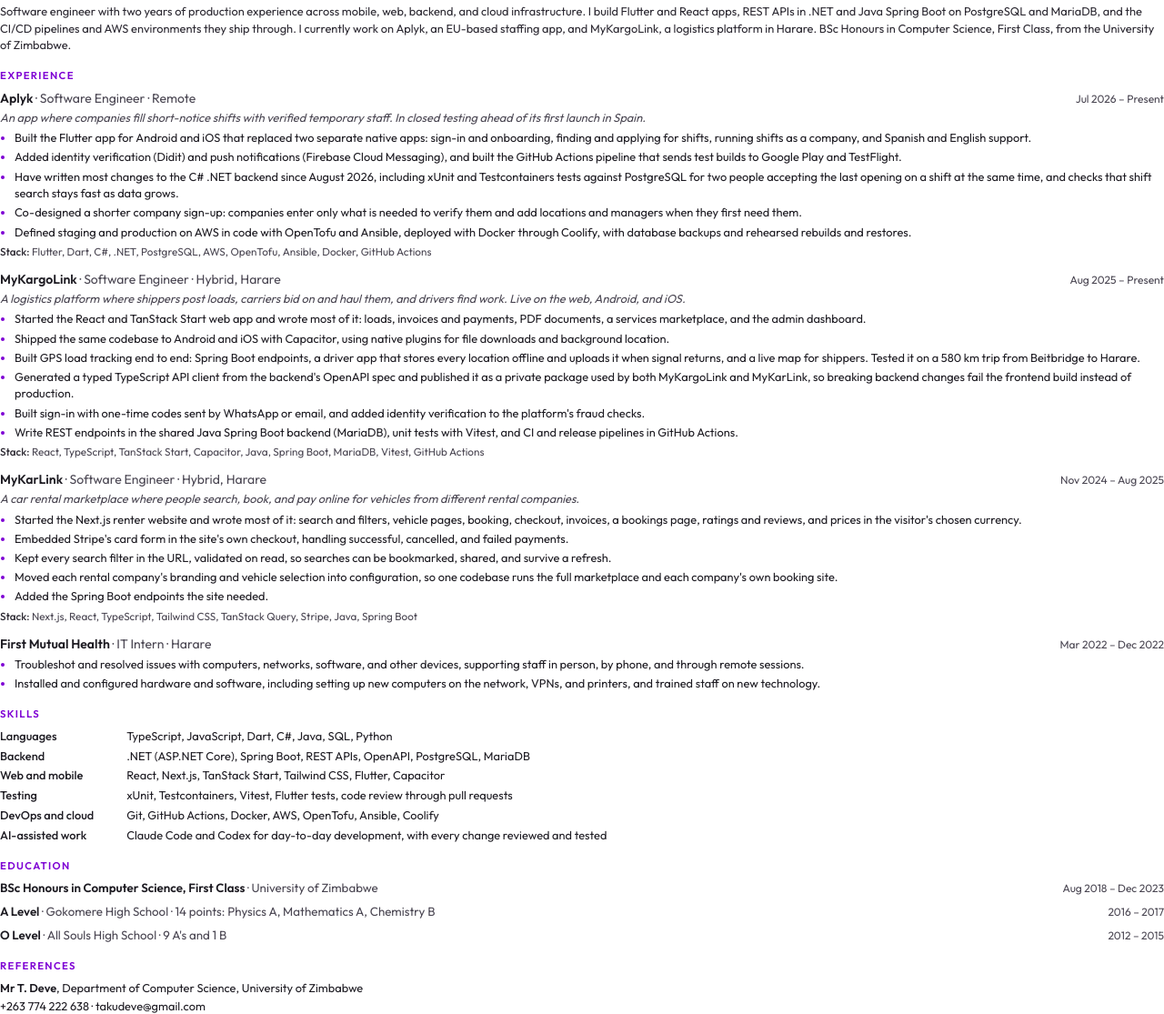
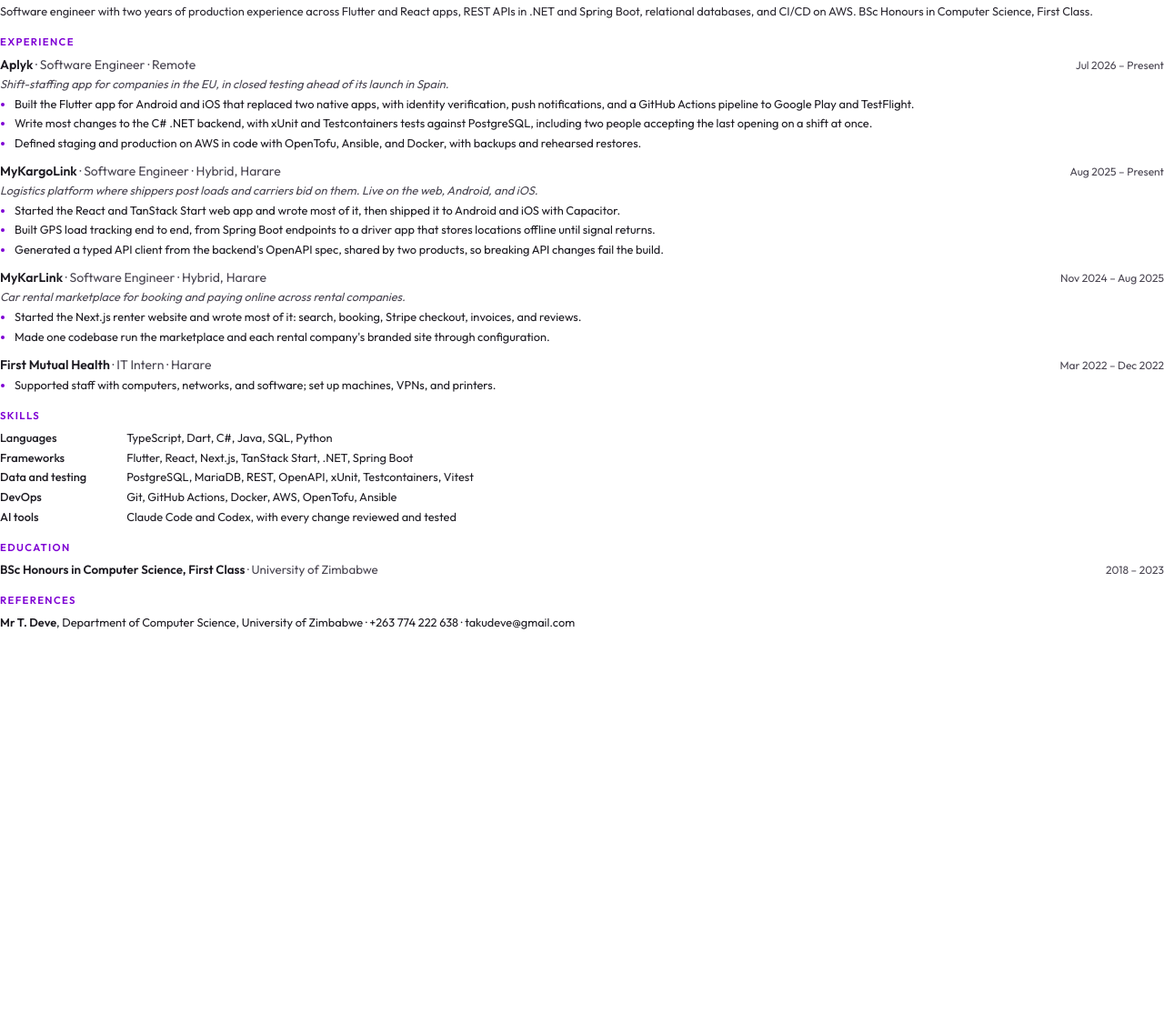
Before and after one commit to chiroro-jr/nyashachiroro.com, a plain HTML site: page asset-gen/cv.html in a window 1280 px wide. Shown: the part 146-1261 px from the top of the page at 91% size. After the commit the page ends 840 px from the top, so only its background shows below. Drawn offline with Linux system fonts and the light colour scheme.

Commit message:
Cut the CV to one page.
Co-Authored-By: Claude Opus 5.5 <noreply@anthropic.com>

```diff
--- a/asset-gen/cv.html
+++ b/asset-gen/cv.html
@@ -66,10 +66,8 @@
 <section>
   <h2>Summary</h2>
   <p class="summary">
-    Software engineer with two years of production experience across mobile, web, backend, and cloud infrastructure.
-    I build Flutter and React apps, REST APIs in .NET and Java Spring Boot on PostgreSQL and MariaDB, and the CI/CD
-    pipelines and AWS environments they ship through. I currently work on Aplyk, an EU-based staffing app, and
-    MyKargoLink, a logistics platform in Harare. BSc Honours in Computer Science, First Class, from the University of Zimbabwe.
+    Software engineer with two years of production experience across Flutter and React apps, REST APIs in .NET and
+    Spring Boot, relational databases, and CI/CD on AWS. BSc Honours in Computer Science, First Class.
   </p>
 </section>
 
@@ -81,15 +79,12 @@
       <h3>Aplyk <span class="role">· Software Engineer · Remote</span></h3>
       <span class="dates">Jul 2026 – Present</span>
     </div>
-    <p class="about">An app where companies fill short-notice shifts with verified temporary staff. In closed testing ahead of its first launch in Spain.</p>
+    <p class="about">Shift-staffing app for companies in the EU, in closed testing ahead of its launch in Spain.</p>
     <ul>
-      <li>Built the Flutter app for Android and iOS that replaced two separate native apps: sign-in and onboarding, finding and applying for shifts, running shifts as a company, and Spanish and English support.</li>
-      <li>Added identity verification (Didit) and push notifications (Firebase Cloud Messaging), and built the GitHub Actions pipeline that sends test builds to Google Play and TestFlight.</li>
-      <li>Have written most changes to the C# .NET backend since August 2026, including xUnit and Testcontainers tests against PostgreSQL for two people accepting the last opening on a shift at the same time, and checks that shift search stays fast as data grows.</li>
-      <li>Co-designed a shorter company sign-up: companies enter only what is needed to verify them and add locations and managers when they first need them.</li>
-      <li>Defined staging and production on AWS in code with OpenTofu and Ansible, deployed with Docker through Coolify, with database backups and rehearsed rebuilds and restores.</li>
+      <li>Built the Flutter app for Android and iOS that replaced two native apps, with identity verification, push notifications, and a GitHub Actions pipeline to Google Play and TestFlight.</li>
+      <li>Write most changes to the C# .NET backend, with xUnit and Testcontainers tests against PostgreSQL, including two people accepting the last opening on a shift at once.</li>
+      <li>Defined staging and production on AWS in code with OpenTofu, Ansible, and Docker, with backups and rehearsed restores.</li>
     </ul>
-    <p class="stack"><b>Stack:</b> Flutter, Dart, C#, .NET, PostgreSQL, AWS, OpenTofu, Ansible, Docker, GitHub Actions</p>
   </div>
 
   <div class="job">
@@ -97,16 +92,12 @@
       <h3>MyKargoLink <span class="role">· Software Engineer · Hybrid, Harare</span></h3>
       <span class="dates">Aug 2025 – Present</span>
     </div>
-    <p class="about">A logistics platform where shippers post loads, carriers bid on and haul them, and drivers find work. Live on the web, Android, and iOS.</p>
+    <p class="about">Logistics platform where shippers post loads and carriers bid on them. Live on the web, Android, and iOS.</p>
     <ul>
-      <li>Started the React and TanStack Start web app and wrote most of it: loads, invoices and payments, PDF documents, a services marketplace, and the admin dashboard.</li>
-      <li>Shipped the same codebase to Android and iOS with Capacitor, using native plugins for file downloads and background location.</li>
-      <li>Built GPS load tracking end to end: Spring Boot endpoints, a driver app that stores every location offline and uploads it when signal returns, and a live map for shippers. Tested it on a 580 km trip from Beitbridge to Harare.</li>
-      <li>Generated a typed TypeScript API client from the backend's OpenAPI spec and published it as a private package used by both MyKargoLink and MyKarLink, so breaking backend changes fail the frontend build instead of production.</li>
-      <li>Built sign-in with one-time codes sent by WhatsApp or email, and added identity verification to the platform's fraud checks.</li>
-      <li>Write REST endpoints in the shared Java Spring Boot backend (MariaDB), unit tests with Vitest, and CI and release pipelines in GitHub Actions.</li>
+      <li>Started the React and TanStack Start web app and wrote most of it, then shipped it to Android and iOS with Capacitor.</li>
+      <li>Built GPS load tracking end to end, from Spring Boot endpoints to a driver app that stores locations offline until signal returns.</li>
+      <li>Generated a typed API client from the backend's OpenAPI spec, shared by two products, so breaking API changes fail the build.</li>
     </ul>
-    <p class="stack"><b>Stack:</b> React, TypeScript, TanStack Start, Capacitor, Java, Spring Boot, MariaDB, Vitest, GitHub Actions</p>
   </div>
 
   <div class="job">
@@ -114,15 +105,11 @@
       <h3>MyKarLink <span class="role">· Software Engineer · Hybrid, Harare</span></h3>
       <span class="dates">Nov 2024 – Aug 2025</span>
     </div>
-    <p class="about">A car rental marketplace where people search, book, and pay online for vehicles from different rental companies.</p>
+    <p class="about">Car rental marketplace for booking and paying online across rental companies.</p>
     <ul>
-      <li>Started the Next.js renter website and wrote most of it: search and filters, vehicle pages, booking, checkout, invoices, a bookings page, ratings and reviews, and prices in the visitor's chosen currency.</li>
-      <li>Embedded Stripe's card form in the site's own checkout, handling successful, cancelled, and failed payments.</li>
-      <li>Kept every search filter in the URL, validated on read, so searches can be bookmarked, shared, and survive a refresh.</li>
-      <li>Moved each rental company's branding and vehicle selection into configuration, so one codebase runs the full marketplace and each company's own booking site.</li>
-      <li>Added the Spring Boot endpoints the site needed.</li>
+      <li>Started the Next.js renter website and wrote most of it: search, booking, Stripe checkout, invoices, and reviews.</li>
+      <li>Made one codebase run the marketplace and each rental company's branded site through configuration.</li>
     </ul>
-    <p class="stack"><b>Stack:</b> Next.js, React, TypeScript, Tailwind CSS, TanStack Query, Stripe, Java, Spring Boot</p>
   </div>
 
   <div class="job">
@@ -131,8 +118,7 @@
       <span class="dates">Mar 2022 – Dec 2022</span>
     </div>
     <ul>
-      <li>Troubleshot and resolved issues with computers, networks, software, and other devices, supporting staff in person, by phone, and through remote sessions.</li>
-      <li>Installed and configured hardware and software, including setting up new computers on the network, VPNs, and printers, and trained staff on new technology.</li>
+      <li>Supported staff with computers, networks, and software; set up machines, VPNs, and printers.</li>
     </ul>
   </div>
 </section>
@@ -140,12 +126,11 @@
 <section>
   <h2>Skills</h2>
   <dl class="skills">
-    <dt>Languages</dt><dd>TypeScript, JavaScript, Dart, C#, Java, SQL, Python</dd>
-    <dt>Backend</dt><dd>.NET (ASP.NET Core), Spring Boot, REST APIs, OpenAPI, PostgreSQL, MariaDB</dd>
-    <dt>Web and mobile</dt><dd>React, Next.js, TanStack Start, Tailwind CSS, Flutter, Capacitor</dd>
-    <dt>Testing</dt><dd>xUnit, Testcontainers, Vitest, Flutter tests, code review through pull requests</dd>
-    <dt>DevOps and cloud</dt><dd>Git, GitHub Actions, Docker, AWS, OpenTofu, Ansible, Coolify</dd>
-    <dt>AI-assisted work</dt><dd>Claude Code and Codex for day-to-day development, with every change reviewed and tested</dd>
+    <dt>Languages</dt><dd>TypeScript, Dart, C#, Java, SQL, Python</dd>
+    <dt>Frameworks</dt><dd>Flutter, React, Next.js, TanStack Start, .NET, Spring Boot</dd>
+    <dt>Data and testing</dt><dd>PostgreSQL, MariaDB, REST, OpenAPI, xUnit, Testcontainers, Vitest</dd>
+    <dt>DevOps</dt><dd>Git, GitHub Actions, Docker, AWS, OpenTofu, Ansible</dd>
+    <dt>AI tools</dt><dd>Claude Code and Codex, with every change reviewed and tested</dd>
   </dl>
 </section>
 
@@ -154,27 +139,14 @@
   <div class="edu">
     <div class="job-head">
       <h3>BSc Honours in Computer Science, First Class <span class="role">· University of Zimbabwe</span></h3>
-      <span class="dates">Aug 2018 – Dec 2023</span>
-    </div>
-  </div>
-  <div class="edu">
-    <div class="job-head">
-      <h3>A Level <span class="role">· Gokomere High School · 14 points: Physics A, Mathematics A, Chemistry B</span></h3>
-      <span class="dates">2016 – 2017</span>
-    </div>
-  </div>
-  <div class="edu">
-    <div class="job-head">
-      <h3>O Level <span class="role">· All Souls High School · 9 A's and 1 B</span></h3>
-      <span class="dates">2012 – 2015</span>
+      <span class="dates">2018 – 2023</span>
     </div>
   </div>
 </section>
 
 <section class="ref">
   <h2>References</h2>
-  <p><b>Mr T. Deve</b>, Department of Computer Science, University of Zimbabwe</p>
-  <p>+263 774 222 638 · takudeve@gmail.com</p>
+  <p><b>Mr T. Deve</b>, Department of Computer Science, University of Zimbabwe · +263 774 222 638 · takudeve@gmail.com</p>
 </section>
 </body>
 </html>
```
Also changed, not shown: 1 other file.
